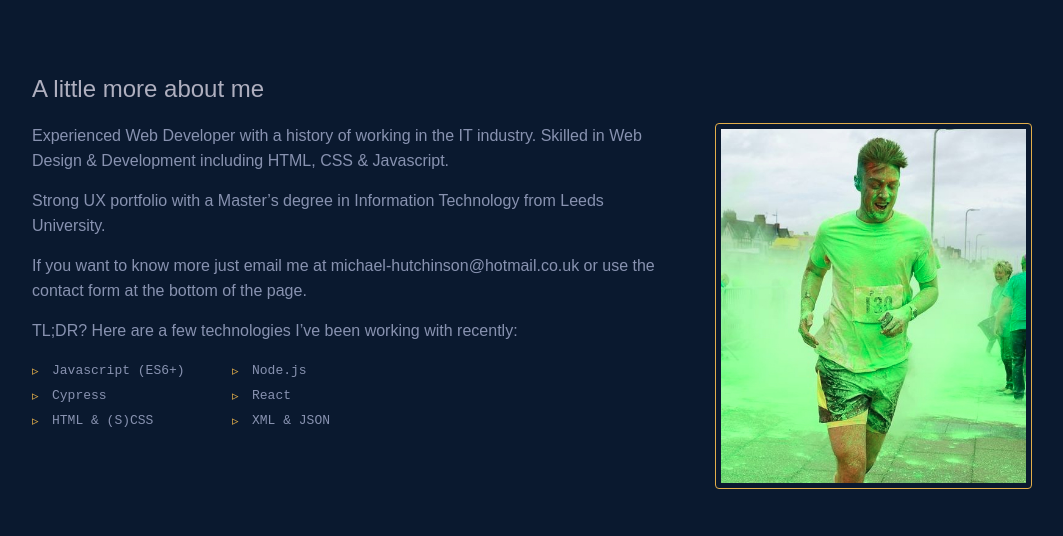
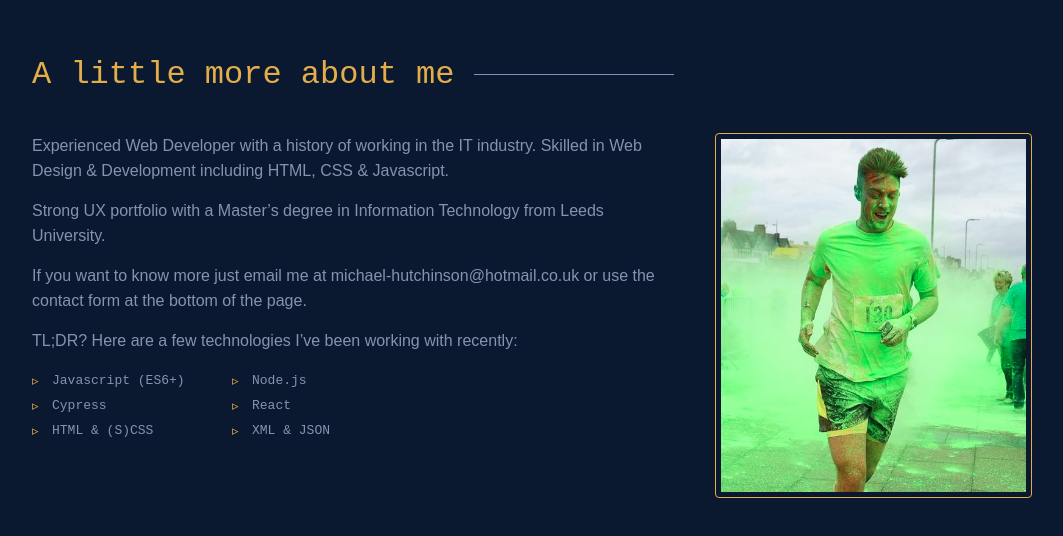
Before and after one commit to Michael-Hutchinson/portfolio-clone-ts, a React (Vite) app: page / in a window 1280 px wide. Shown: the part 926-1462 px from the top of the page, without its empty margins (108-1171 px from the left). Built offline with nearby package versions, Linux system fonts and the light colour scheme.

Commit message:
pass title to about component

```diff
--- a/src/components/About/About.tsx
+++ b/src/components/About/About.tsx
@@ -1,12 +1,13 @@
 import React from 'react';
 
 import logo from '../../images/me.png';
+import Title from '../shared/Title/Title';
 import { ListItems, Logo, Wrap } from './About.styles';
 
 const About: React.FunctionComponent = () => {
   return (
     <section id="about">
-      <h2>A little more about me</h2>
+      <Title titleText="A little more about me" />
       <Wrap>
         <div>
           <p>
```
